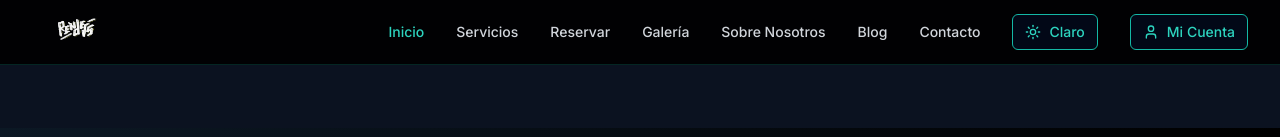
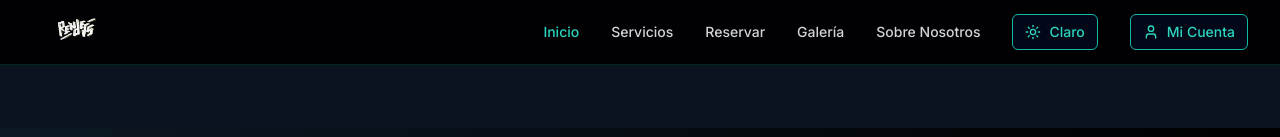
Before and after one commit to RicardoFreire1409/renders, a React (Vite) app: page / in a window 1280 px wide. Shown: the top 137 px of the page. Built offline with nearby package versions, Linux system fonts and the light colour scheme.

Commit message:
Update Navbar.jsx

```diff
--- a/src/components/Navbar.jsx
+++ b/src/components/Navbar.jsx
@@ -15,8 +15,8 @@ export default function Navbar() {
     { name: 'Reservar', path: '/reservar' },
     { name: 'Galería', path: '/galeria' },
     { name: 'Sobre Nosotros', path: '/sobre-nosotros' },
-    { name: 'Blog', path: '/blog' },
-    { name: 'Contacto', path: '/contacto' },
+  //  { name: 'Blog', path: '/blog' },
+   // { name: 'Contacto', path: '/contacto' },
   ];
 
   return (
```
